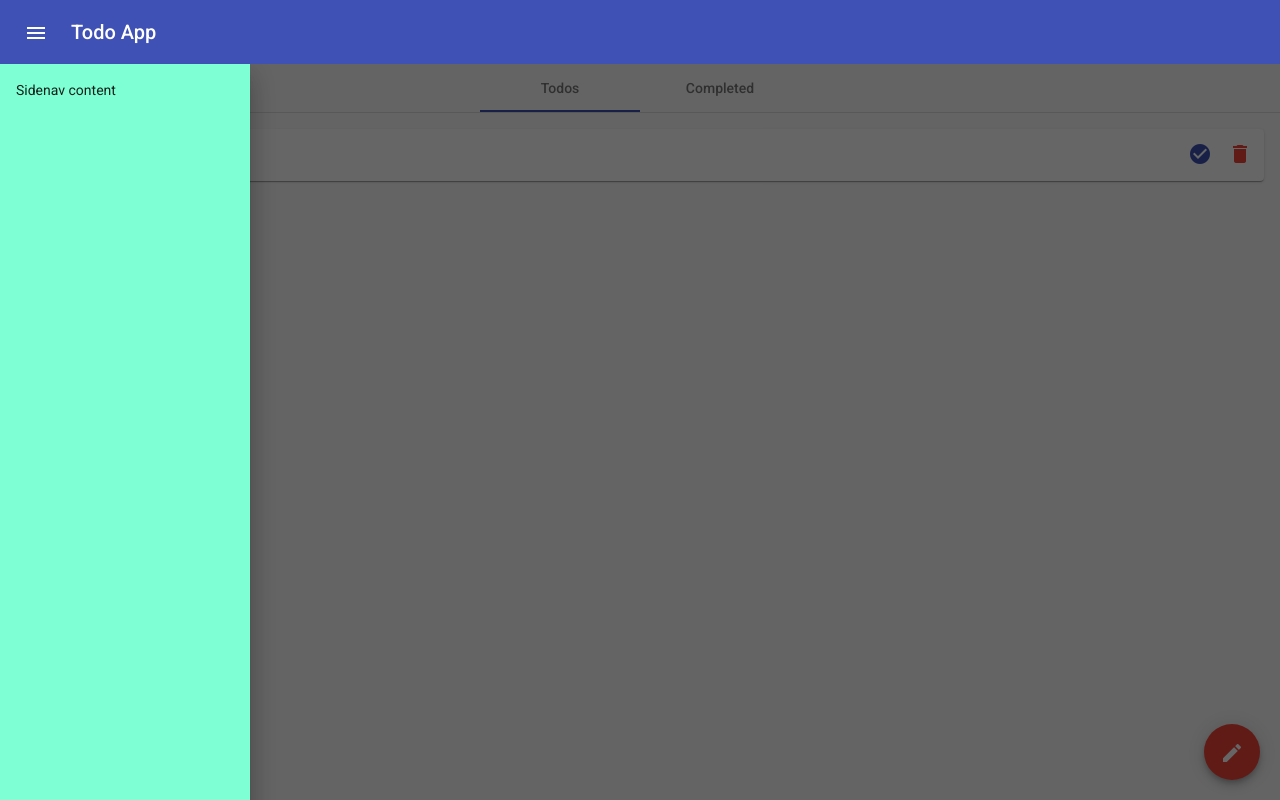
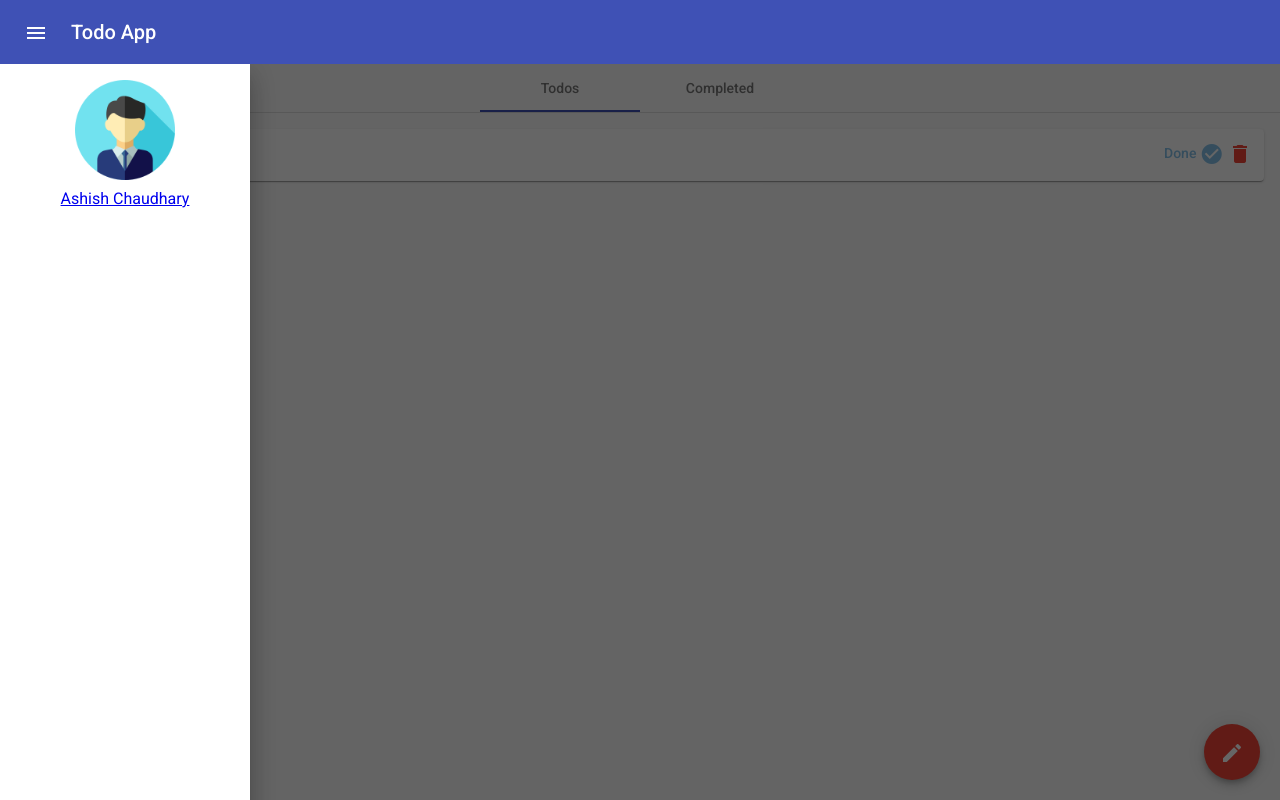
Before and after one commit to seerviashish/todo-app-ng, an Angular app: page / in a window 1280 px wide. Both pictures are taken after a click on the button "menu". Built offline with nearby package versions, Linux system fonts and the light colour scheme.

Commit message:
complete- todo -app in angular with in local inmemor data store

```diff
--- a/src/app/app.component.css
+++ b/src/app/app.component.css
@@ -8,17 +8,14 @@
   right: 20px;
 }
 
-.drawer {
-  width: 250px;
-  background-color: aquamarine;
-}
-
 .drawer-container {
   height: 100%;
 }
 
 .drawer {
+  width: 250px;
   padding: 16px;
+  text-align: center;
 }
 
 .drawer-root {
@@ -42,3 +39,8 @@
   height: 80vh;
   z-index: 0;
 }
+
+.avtar {
+  width: 100px;
+  height: 100px;
+}
--- a/src/app/app.component.html
+++ b/src/app/app.component.html
@@ -13,7 +13,15 @@
 >
 <div class="drawer-root">
   <mat-drawer-container class="drawer-container" [hasBackdrop]="true">
-    <mat-drawer #drawer class="drawer" mode="over">Sidenav content</mat-drawer>
+    <mat-drawer #drawer class="drawer" mode="over">
+      <img
+        matListAvatar
+        src="../assets/avtar.png"
+        alt="Ashish Chaudhary - Avtar"
+        class="avtar"
+      />
+      <a href="https://seerviashish.github.io"><h3>Ashish Chaudhary</h3></a>
+    </mat-drawer>
     <mat-drawer-content class="drawer-content">
       <mat-tab-group mat-align-tabs="center">
         <mat-tab label="Todos">
--- a/src/app/todo-form/todo-form.component.html
+++ b/src/app/todo-form/todo-form.component.html
@@ -13,6 +13,8 @@
   </form>
 </mat-dialog-content>
 <mat-dialog-actions>
-  <button mat-button color="primary" (click)="addTodo()">Add</button>
+  <button mat-button color="primary" mat-dialog-close (click)="addTodo()">
+    Add
+  </button>
   <button mat-button color="warn" mat-dialog-close>Cancel</button>
 </mat-dialog-actions>
--- a/src/app/todo-form/todo-form.component.ts
+++ b/src/app/todo-form/todo-form.component.ts
@@ -22,6 +22,9 @@ export class TodoFormComponent implements OnInit {
     return this.todo.hasError('required') ? 'Please enter a todo.' : '';
   }
   addTodo() {
-    this.todoService.addTodo(this.todo.value);
+    const todo: any = this.todo.value;
+    if (todo && String(todo).trim().length > 0) {
+      this.todoService.addTodo(this.todo.value);
+    }
   }
 }
--- a/src/app/todo/todo.component.css
+++ b/src/app/todo/todo.component.css
@@ -20,6 +20,13 @@
   right: 0;
   display: inline-block;
   margin-left: -10px;
-  margin-right: 44px;
+  margin-right: 60px;
   margin-bottom: 8px !important;
 }
+
+.done {
+  color: green;
+}
+.not-done {
+  color: grey;
+}
--- a/src/app/todo/todo.component.html
+++ b/src/app/todo/todo.component.html
@@ -2,11 +2,16 @@
   >{{ todoItem.value }}
   <button
     mat-icon-button
-    color="primary"
     class="done-btn"
+    [style.color]="todoItem.isCompleted ? '#2ECC71' : '#85C1E9'"
     aria-label="Done Todo Button"
-    (click)="completeTodo(todoItem.id)"
+    (click)="
+      !todoItem.isCompleted
+        ? completeTodo(todoItem.id)
+        : unCompleteTodo(todoItem.id)
+    "
   >
+    {{ !todoItem.isCompleted ? "Done" : "Undo" }}
     <mat-icon>check_circle</mat-icon>
   </button>
   <button
--- a/src/app/todo/todo.component.ts
+++ b/src/app/todo/todo.component.ts
@@ -1,5 +1,6 @@
 import { Component, OnInit, Input } from '@angular/core';
 import { TodoService } from '../service/todo.service';
+import { ThemePalette } from '@angular/material/core';
 
 @Component({
   selector: 'app-todo',
```
Also changed, not shown: src/assets/avtar.png (added).
